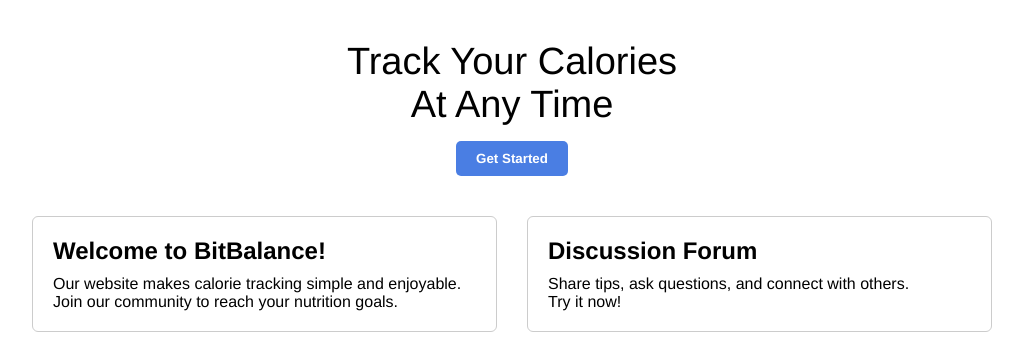
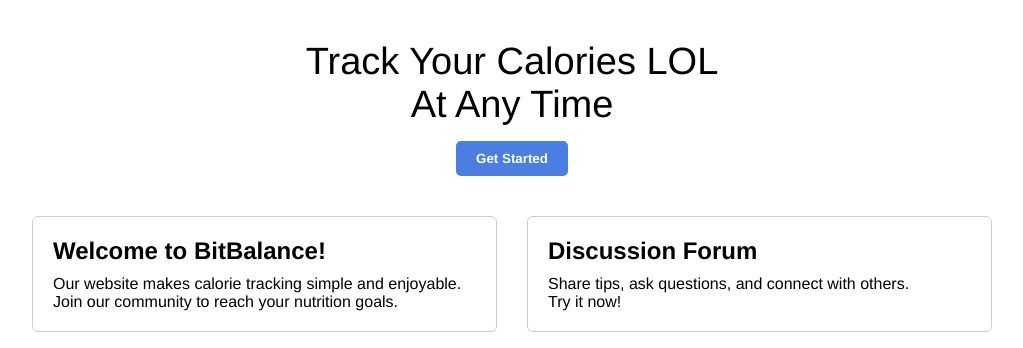
Before and after one commit to Kross2710/BitBalance, a PHP site: page / in a window 1280 px wide. Shown: the part 72-420 px from the top of the page, without its empty margins (128-1151 px from the left). Run offline with PHP 8.4, Linux system fonts and the light colour scheme; some libraries are stand-ins or nearby versions.

Commit message:
Update heading to add a playful tone

```diff
--- a/index.php
+++ b/index.php
@@ -25,7 +25,7 @@ if (!isset($_SESSION['user'])) {
     ?>
 
     <main>
-        <h1>Track Your Calories</h1>
+        <h1>Track Your Calories LOL</h1>
         <h1>At Any Time</h1>
         <button class="get-started">Get Started</button>
 
```
